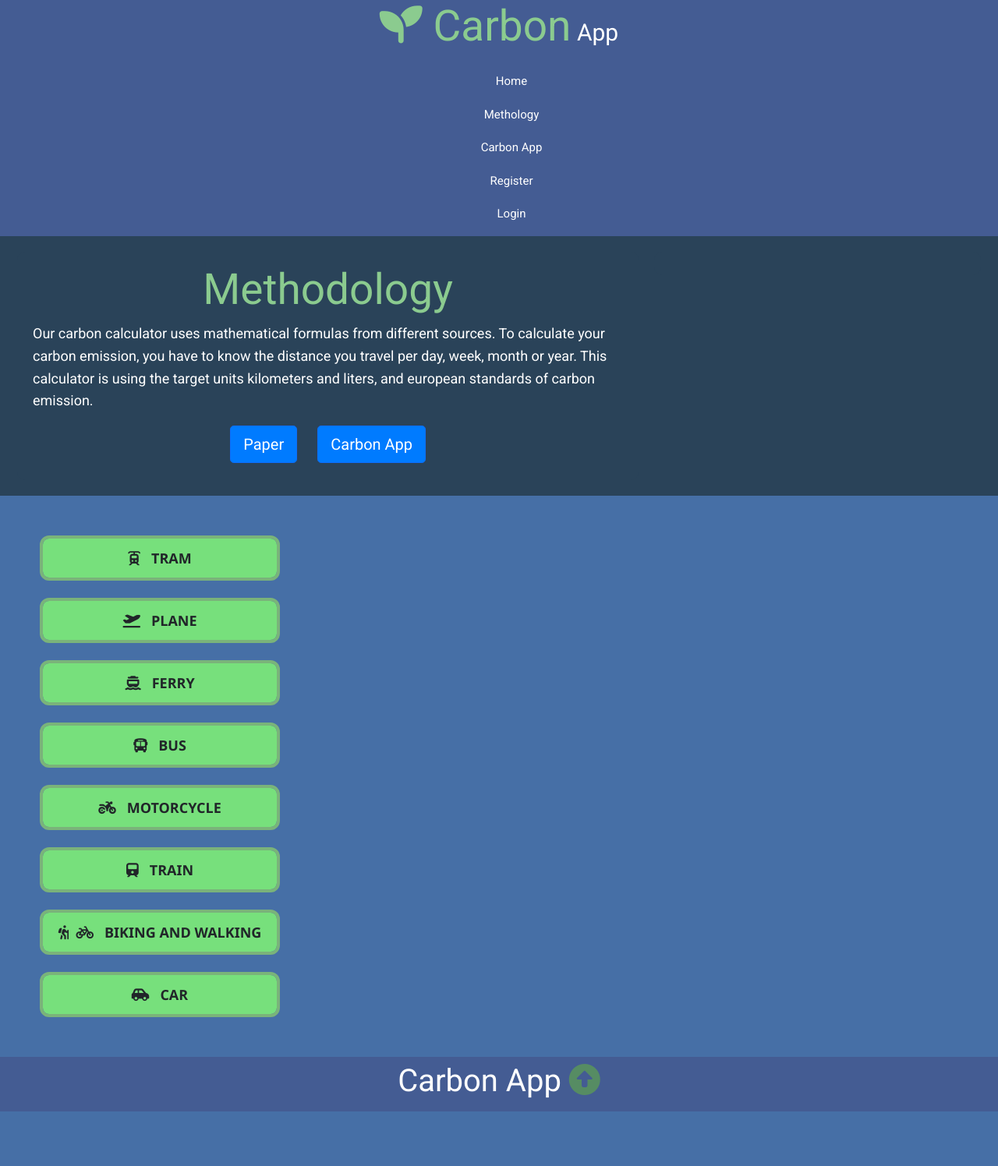
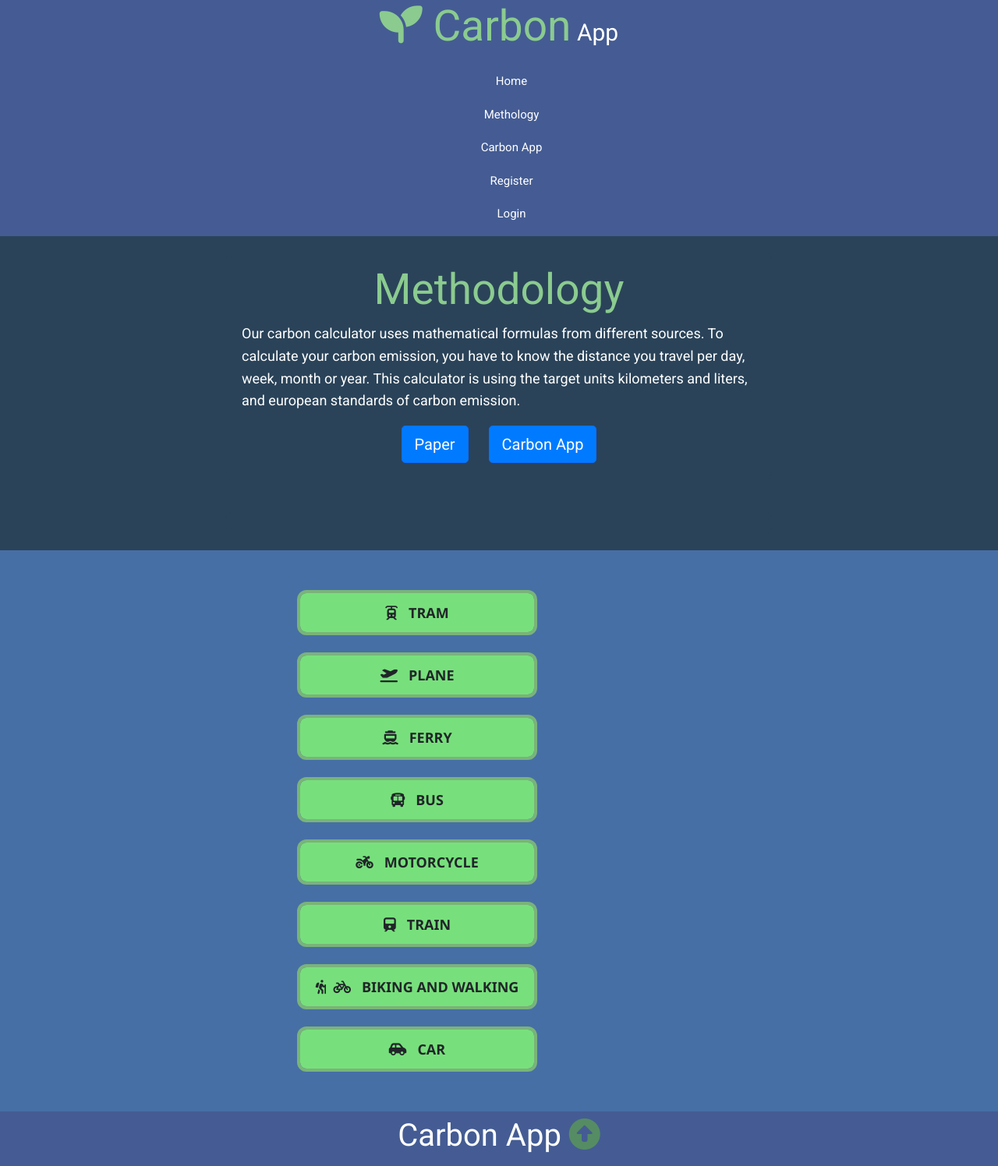
Before and after one commit to sandrathereseb/carbon_app_2023, a Flask app: page /methodology in a window 1280 px wide. Shown: the whole page at 78% size. Before the commit the page ends 1426 px from the top, so only its background shows below. Run offline with Flask 2, Linux system fonts and the light colour scheme; some libraries are stand-ins or nearby versions.

Commit message:
Update methodology.css

```diff
--- a/capp/static/cssFiles/methodology.css
+++ b/capp/static/cssFiles/methodology.css
@@ -17,7 +17,7 @@ Methodology, section 2 (methodology, boxes): #8badd9
 }
 
 .header .box {
-  flex: 1;
+
   background: #2a4359;
   color: #fff;
   border-radius: 10px;
@@ -62,13 +62,23 @@ Methodology, section 2 (methodology, boxes): #8badd9
   background-color: #466fa6;
 }
 
-@media (max-width:768px) {
+@media (max-width:1288px) {
   .header {
     flex-direction: column;
+    text-align: center;
+    align-items: center;
+    justify-content: center;
   }
 
-  .methodology {
+  .encomp_allencomp {
     flex-direction: column;
+    text-align: center;
+    align-items: center;
+    justify-content: center;
+  }
+
+  .box {
+    width: 700px;
   }
 }
 
```
